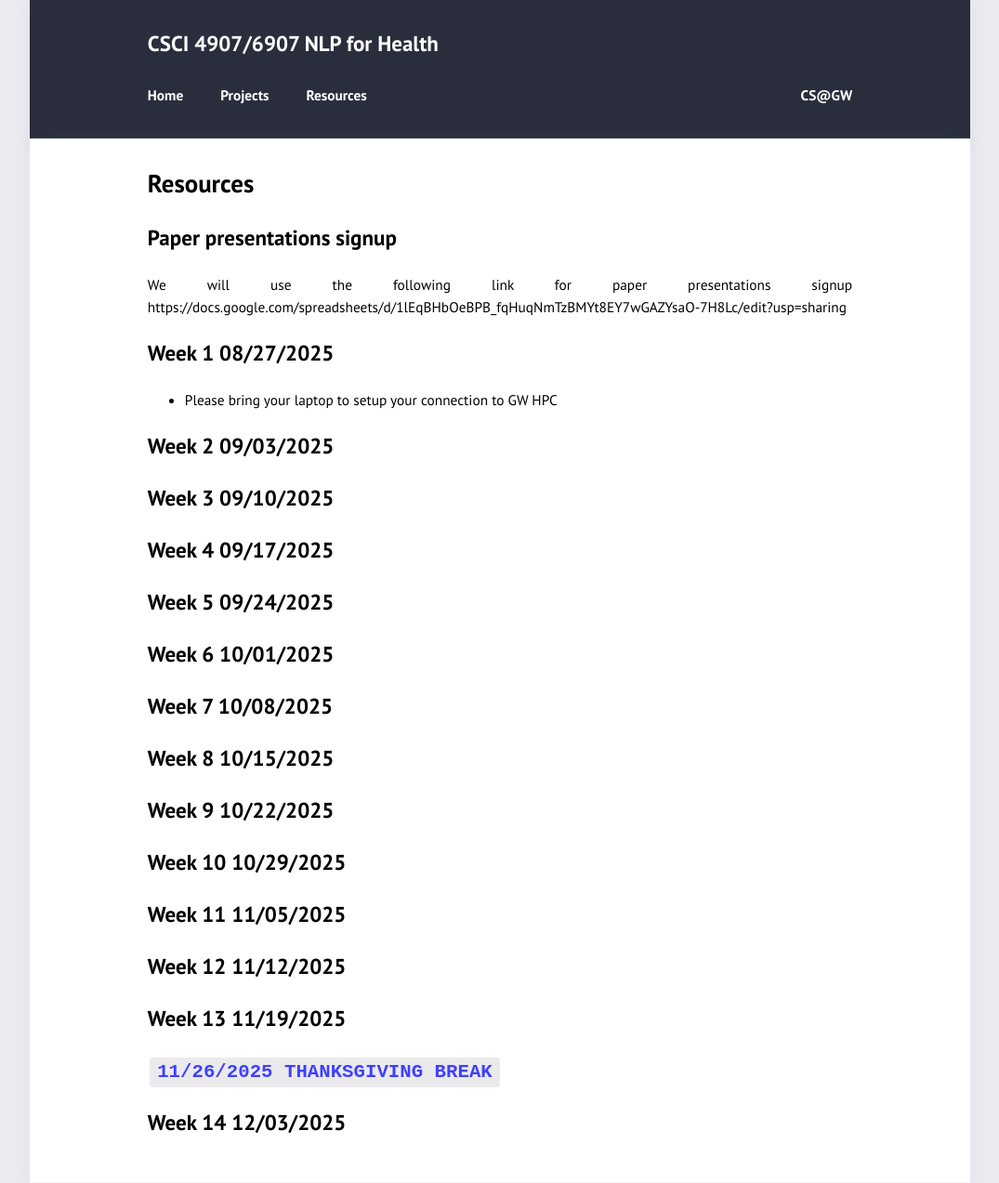
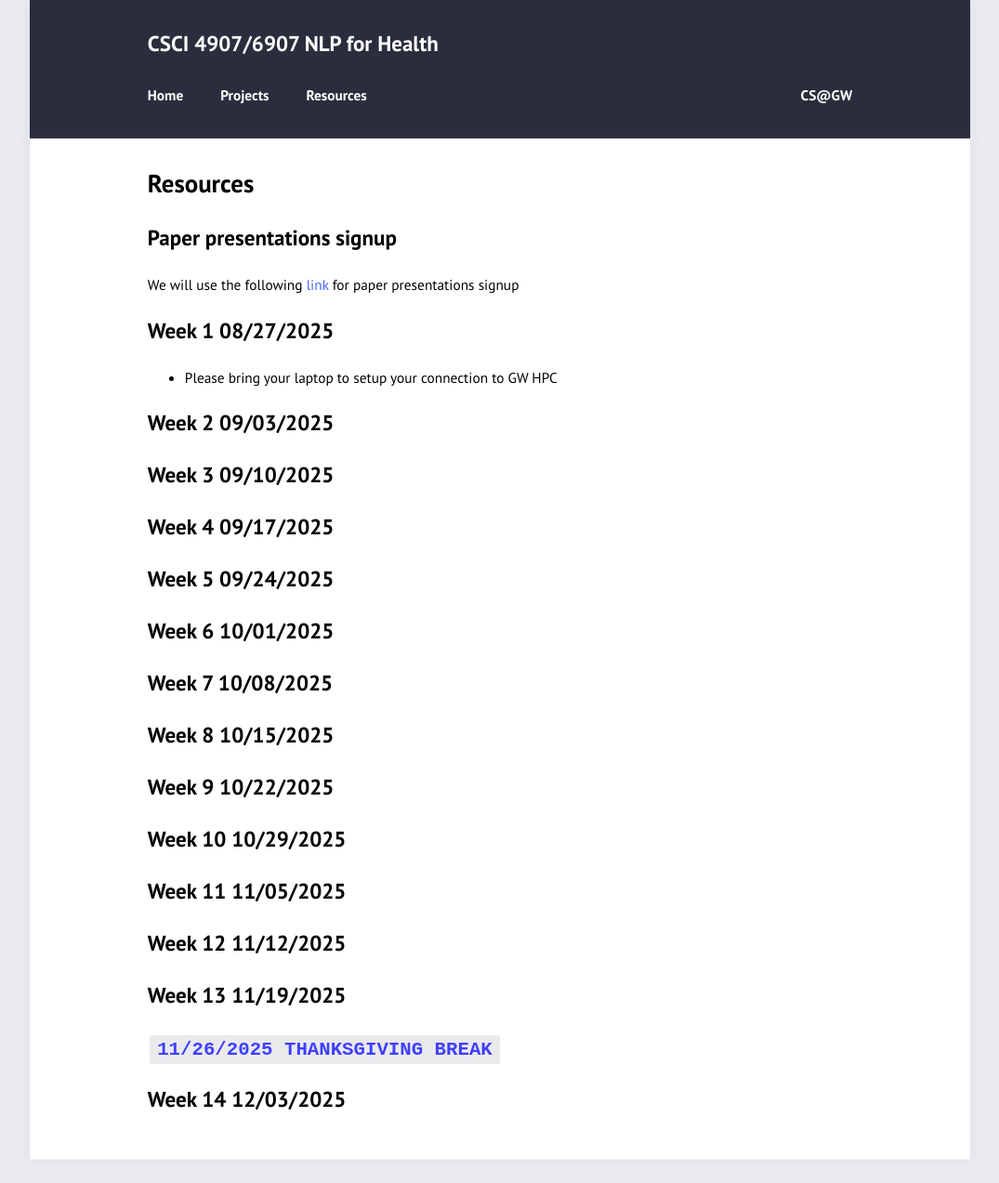
Before and after one commit to azirikly/nlp4health-fall25, a Jekyll site: the page built from resources.md, in a window 1280 px wide. Shown: the whole page at 93% size, without its empty margins (102-1177 px from the left). Built offline with Jekyll 4.4.1, drawn with Linux system fonts in a browser that asks for light colours; after the commit the page ends 1248 px from its top, so only the background shows below that.

Commit message:
Update resources.md with link

```diff
--- a/resources.md
+++ b/resources.md
@@ -4,7 +4,7 @@ layout: page
 ---
 
 ## Paper presentations signup
-We will use the following link for paper presentations signup https://docs.google.com/spreadsheets/d/1lEqBHbOeBPB_fqHuqNmTzBMYt8EY7wGAZYsaO-7H8Lc/edit?usp=sharing
+We will use the following [link](https://docs.google.com/spreadsheets/d/1lEqBHbOeBPB_fqHuqNmTzBMYt8EY7wGAZYsaO-7H8Lc/edit?usp=sharing) for paper presentations signup
 
 ## Week 1 08/27/2025
 - Please bring your laptop to setup your connection to GW HPC
```
